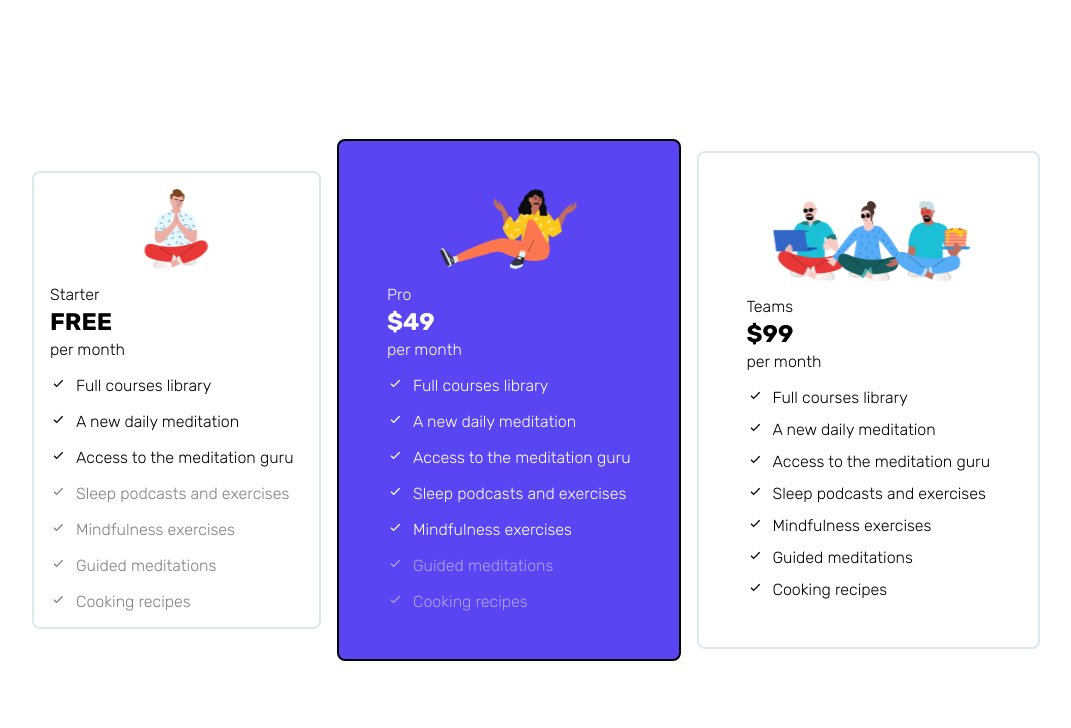
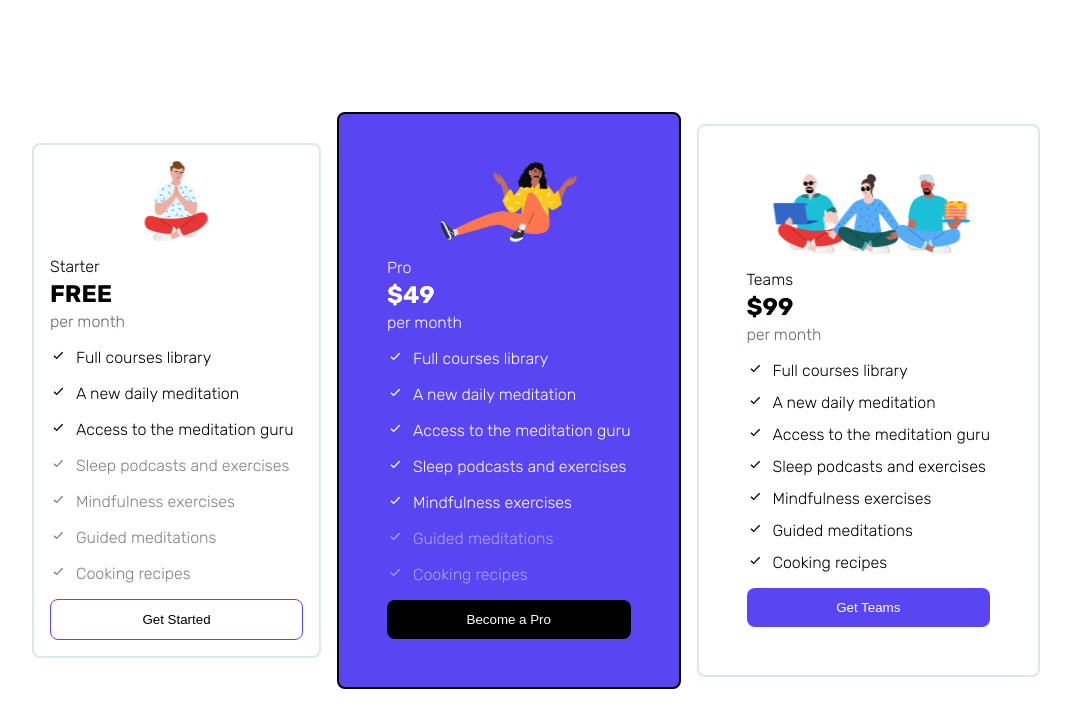
Before and after one commit to ptiry02/hackathon-price-plans, a React (Create React App) app: page / in a window 1280 px wide. Shown: the top 728 px of the page, without its empty margins (104-1175 px from the left). Built offline with nearby package versions, Linux system fonts and the light colour scheme.

Commit message:
finished plan cards

```diff
--- /dev/null
+++ b/src/components/Button.jsx
@@ -0,0 +1,19 @@
+import styled from 'styled-components'
+
+const Button = ({ plan }) => {
+  return <Btn plan={plan}>{plan === 'starter' ? 'Get Started' : plan === 'pro' ? 'Become a Pro' : 'Get Teams'}</Btn>
+}
+
+export default Button
+
+const Btn = styled.button`
+  background-color: ${({ plan }) => (plan === 'teams' ? '#5a45f2' : plan === 'pro' ? '#000000' : '#ffffff')};
+  border: ${({ plan }) => (plan === 'starter' ? '1px solid #5a45f2' : 'none')};
+  border-radius: 8px;
+  color: ${({ plan }) => (plan !== 'starter' ? '#ffffff' : 'auto')};
+  font-weight: 500;
+  padding: 12px 16px;
+  :hover {
+    cursor: pointer;
+  }
+`
--- a/src/components/Card.jsx
+++ b/src/components/Card.jsx
@@ -4,6 +4,7 @@ import starterImg from '../assets/images/starter.svg'
 import proImg from '../assets/images/pro.svg'
 import teamImg from '../assets/images/team.svg'
 import { BiCheck } from 'react-icons/bi'
+import Button from './Button'
 
 const Card = ({ plan }) => {
   return (
@@ -30,7 +31,7 @@ const Card = ({ plan }) => {
             <h2>$99</h2>{' '}
           </>
         )}
-        <p>per month</p>
+        <p style={plan === 'starter' || plan === 'teams' ? { color: '#5F6974' } : {}}>per month</p>
       </Price>
       <List plan={plan}>
         {list.map((element, i) => (
@@ -40,6 +41,7 @@ const Card = ({ plan }) => {
           </li>
         ))}
       </List>
+      <Button plan={plan} />
     </Wrapper>
   )
 }
```
